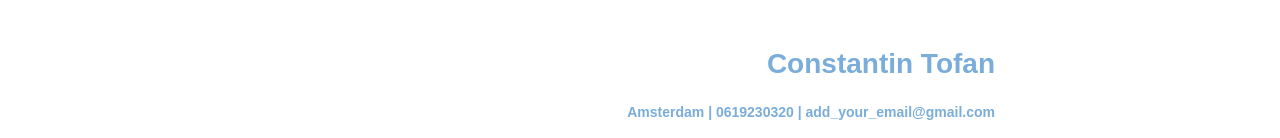
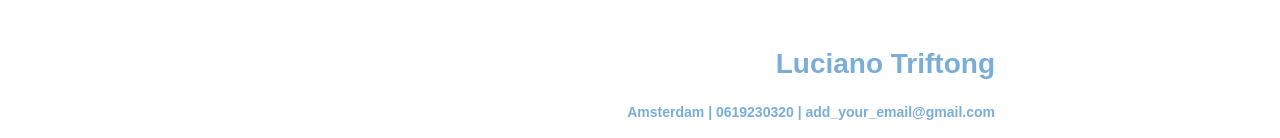
Before and after one commit to konstantin0s/pdf_generator, a React app: page / in a window 1280 px wide. Shown: the part 158-296 px from the top of the page. Built offline with nearby package versions, Linux system fonts and the light colour scheme.

Commit message:
update text

```diff
--- a/src/containers/PdfPage/index.tsx
+++ b/src/containers/PdfPage/index.tsx
@@ -11,7 +11,7 @@ export const PdfPage = () => {
   // }, []);
 
   const [content, setContent] = useState({
-    name: 'Constantin Tofan',
+    name: 'Luciano Triftong',
     contactInfo: 'Amsterdam | 0619230320 | add_your_email@gmail.com',
     date: 'July 13, 2024',
     recipient: '[X company]',
```
